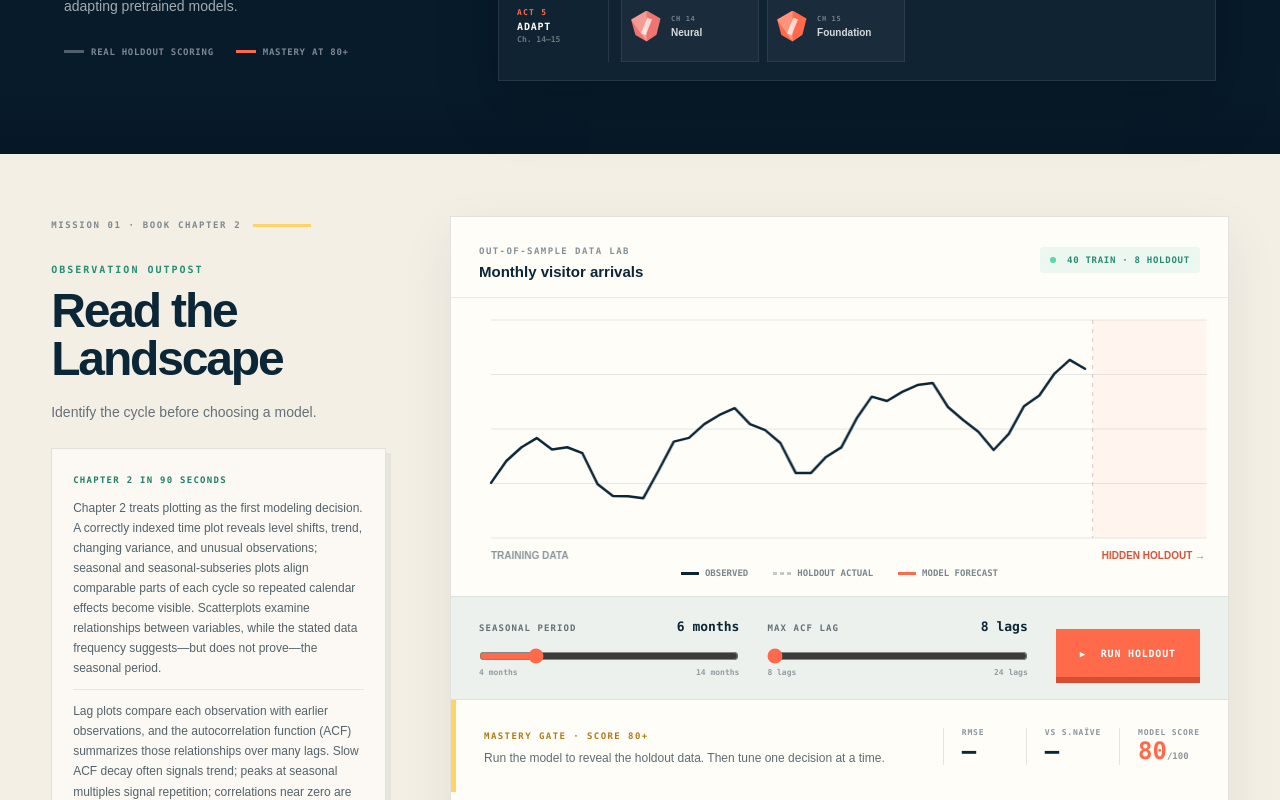
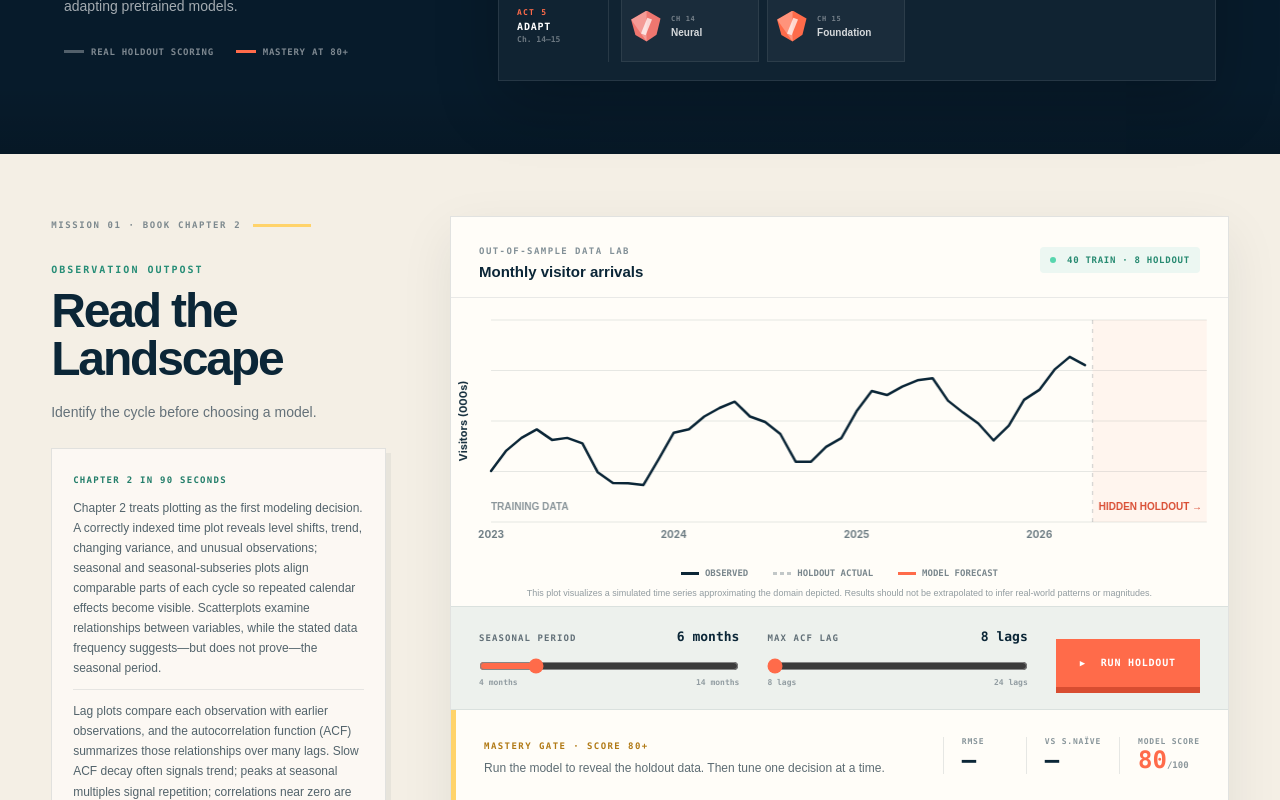
Before and after one commit to tacotuesday/forecast_frontier, a React (Vite) app: page / in a window 1280 px wide. Shown: the part 542-1342 px from the top of the page. Built offline with nearby package versions, Linux system fonts and the light colour scheme.

Commit message:
feat: immersive Y-axis units and HTML disclaimer on chart legend

```diff
--- a/src/App.tsx
+++ b/src/App.tsx
@@ -2,6 +2,7 @@
 
 import { useCallback, useEffect, useMemo, useRef, useState } from "react";
 import { chapterBriefs, evaluate, formatControl, makeSeries, masteryGuides, missions, PASS_SCORE, TRAIN_LENGTH, type Control, type Mission, type MissionId } from "./game-model";
+import { getXAxisTicks, getYAxisLabel } from "./game-model";
 
 type Result = ReturnType<typeof evaluate>;
 
@@ -33,7 +34,7 @@ function ForecastChart({ mission, result }: { mission: Mission; result: Result |
     ctx.scale(ratio, ratio);
     const width = rect.width;
     const height = rect.height;
-    const pad = { left: 40, right: 22, top: 22, bottom: 30 };
+    const pad = { left: 40, right: 22, top: 22, bottom: 46 };
     const innerW = width - pad.left - pad.right;
     const innerH = height - pad.top - pad.bottom;
 
@@ -62,8 +63,30 @@ function ForecastChart({ mission, result }: { mission: Mission; result: Result |
       line(data.slice(TRAIN_LENGTH - 1), TRAIN_LENGTH - 1, "rgba(11,38,55,.28)", true, 2);
       line([data[TRAIN_LENGTH - 1], ...result.forecast], TRAIN_LENGTH - 1, "#ff6b4a", false, 3.5);
     }
-    ctx.fillStyle = "rgba(12,38,54,.48)"; ctx.font = "600 10px Arial"; ctx.fillText("TRAINING DATA", pad.left, height - 9);
-    ctx.fillStyle = "#d94f35"; ctx.fillText(result ? "HOLDOUT REVEALED →" : "HIDDEN HOLDOUT →", boundary + 9, height - 9);
+    ctx.fillStyle = "rgba(12,38,54,.48)"; ctx.font = "600 10px Arial"; ctx.fillText("TRAINING DATA", pad.left, height - pad.bottom - 12);
+    ctx.fillStyle = "#d94f35"; ctx.fillText(result ? "HOLDOUT REVEALED →" : "HIDDEN HOLDOUT →", boundary + 6, height - pad.bottom - 12);
+
+    // X-axis ticks and labels
+    const xAxisTicks = getXAxisTicks(mission);
+    ctx.font = "700 10px 'Inter', 'SF Pro Display', Arial, sans-serif";
+    ctx.textAlign = 'center';
+    ctx.fillStyle = "rgba(12,38,54,.6)";
+    xAxisTicks.positions.forEach((pos, i) => {
+      const px = x(pos);
+      const ly = height - pad.bottom + 16;
+      ctx.fillText(xAxisTicks.labels[i], px, ly);
+    });
+
+    // Y-axis unit label (rotated)
+    const yAxisInfo = getYAxisLabel(mission);
+    ctx.save();
+    ctx.translate(pad.left / 2 - 4, pad.top + innerH / 2);
+    ctx.rotate(-Math.PI / 2);
+    ctx.font = "700 11px 'Inter', 'SF Pro Display', Arial, sans-serif";
+    ctx.textAlign = 'center';
+    ctx.fillStyle = "rgba(12,38,54,.94)";
+    ctx.fillText(yAxisInfo.label, 0, 0);
+    ctx.restore();
   }, [data, min, max, result]);
 
   useEffect(() => { draw(); const observer = new ResizeObserver(draw); if (canvasRef.current) observer.observe(canvasRef.current); return () => observer.disconnect(); }, [draw]);
@@ -196,6 +219,7 @@ export default function Home() {
         <div className="lab-head"><div><span>OUT-OF-SAMPLE DATA LAB</span><h3>{active.dataTitle}</h3></div><div className="status-chip"><i /> 40 TRAIN · 8 HOLDOUT</div></div>
         <ForecastChart mission={active} result={result} />
         <div className="chart-legend"><span><i className="legend-actual" /> observed</span><span><i className="legend-hidden" /> holdout actual</span><span><i className="legend-prediction" /> model forecast</span></div>
+        <p className="chart-disclaimer">{getYAxisLabel(active).disclaimer}</p>
         <div className="controls-row">
           <ControlSlider id="primary-control" control={active.primary} value={primary} onChange={handlePrimaryChange} />
           <ControlSlider id="secondary-control" control={active.secondary} value={secondary} onChange={handleSecondaryChange} />
--- a/src/game-model.ts
+++ b/src/game-model.ts
@@ -34,6 +34,8 @@ export type Mission = {
   period: number;
 };
 
+export type SeriesPeriodType = 'monthly' | 'quarterly' | 'yearly' | 'weekly_daily' | 'sub-daily';
+
 const binary = (label: string, off: string, on: string): Control => ({ label, min: 0, max: 1, step: 1, labels: { 0: off, 1: on } });
 
 export const missions: Mission[] = [
@@ -42,7 +44,7 @@ export const missions: Mission[] = [
     primary: { label: "SEASONAL PERIOD", min: 4, max: 14, step: 1, unit: " months" }, secondary: { label: "MAX ACF LAG", min: 8, max: 24, step: 4, unit: " lags" }, defaults: [6, 8], target: [12, 24], period: 12,
   },
   {
-    id: "decomposition", step: 2, chapter: 3, act: 1, eyebrow: "DECOMPOSITION DELTA", title: "Separate the Signal", shortTitle: "Decompose", concept: "Transformations, trend & seasonal components", objective: "Extract trend and seasonality without letting an outlier bend them.", learn: "How STL separates a series into trend-cycle, seasonal, and remainder components.", fieldNote: "An odd seasonal window near the middle is flexible enough for change; robust fitting protects against the visible spike.", success: "Components separated! The remainder is small and the trend is no longer distorted by the outlier.", dataTitle: "Quarterly retail turnover", color: "#f6b85b",
+    id: "decomposition", step: 2, chapter: 3, act: 1, eyebrow: "DECOMPOSITION DELTA", title: "Separate the Signal", shortTitle: "Decompose", concept: "Transformations, trend & seasonal components", objective: "Extract trend and seasonality without letting an outlier bend them.", learn: "How STL separates a series into trend-cycle, seasonal, and remainder components. Data is quarterly.", fieldNote: "An odd seasonal window near the middle is flexible enough for change; robust fitting protects against the visible spike.", success: "Components separated! The remainder is small and the trend is no longer distorted by the outlier.", dataTitle: "Quarterly retail turnover", color: "#f6b85b",
     primary: { label: "STL WINDOW", min: 3, max: 13, step: 2, unit: " points" }, secondary: binary("ROBUST FIT", "off", "on"), defaults: [3, 0], target: [7, 1], period: 4,
   },
   {
@@ -307,6 +309,70 @@ export function formatControl(control: Control, value: number) {
   return control.labels?.[value] ?? `${Number.isInteger(value) ? value : value.toFixed(1)}${control.unit ?? ""}`;
 }
 
+const dayNames = ["S", "M", "T", "W", "T", "F", "S"];
+
+export function getTimeSeriesInfo(mission: Mission): { periodType: SeriesPeriodType; startDate: Date } {
+  const { period, id } = mission;
+  if (period === 12) return { periodType: 'monthly', startDate: new Date(2023, 0, 1) };
+  if (period === 4) return { periodType: 'quarterly', startDate: new Date(2023, 0, 1) };
+  if (period === 8 && id === 'ets') return { periodType: 'yearly', startDate: new Date(2019, 0, 1) };
+  if (period === 8) return { periodType: 'sub-daily', startDate: new Date(2023, 0, 1) };
+  if (period === 7) return { periodType: 'weekly_daily', startDate: new Date(2023, 0, 1) };
+  // default fallback — treat as sub-daily
+  return { periodType: 'sub-daily', startDate: new Date(2023, 0, 1) };
+}
+
+export function getXAxisTicks(mission: Mission): { positions: number[]; labels: string[] } {
+  const { positions, labels } = (() => {
+    switch (mission.period) {
+      case 12:
+        return { positions: [0, 12, 24, 36], labels: ['2023', '2024', '2025', '2026'] };
+      case 4:
+        return { positions: [0, 12, 24, 36], labels: ['2023', '2024', '2025', '2026'] };
+      case 8:
+        if (mission.id === 'ets') {
+          return { positions: Array.from({ length: 8 }, (_, i) => i), labels: ['2019','2020','2021','2022','2023','2024','2025','2026'] };
+        }
+        // sub-daily (half-hourly): 48 obs = 24 hours, so label every 12 obs (6 hours)
+        return { positions: [0, 12, 24, 36], labels: ['0h', '6h', '12h', '18h'] };
+      case 7:
+        // weekly daily data — repeat day initials cycling from Jan 1, 2023 (Sunday)
+        const ticks: string[] = [];
+        for (let i = 0; i < 48; i++) {
+          ticks.push(dayNames[i % 7]);
+        }
+        return { positions: Array.from({ length: 48 }, (_, i) => i), labels: ticks };
+      default:
+        // sub-daily fallback
+        return { positions: [0, 12, 24, 36], labels: ['0h', '6h', '12h', '18h'] };
+    }
+  })();
+  return { positions, labels };
+}
+
+export function getYAxisLabel(mission: Mission): { label: string; disclaimer: string } {
+  const labelMap: Record<MissionId, string> = {
+    graphics: "Visitors (000s)",
+    decomposition: "Turnover ($M)",
+    features: "Tourism Index",
+    toolbox: "Production (hl)",
+    regression: "Load (MW)",
+    ets: "Users (millions)",
+    arima: "Index (base 100)",
+    dynamic: "Demand units",
+    hierarchy: "Sales ($M)",
+    advanced: "Load (MW)",
+    practical: "Sales count",
+    neural: "Passengers (000s)",
+    foundation: "Price ($/MWh)",
+  };
+  const unit = labelMap[mission.id] ?? "Value";
+  return {
+    label: unit,
+    disclaimer: "This plot visualizes a simulated time series approximating the domain depicted. Results should not be extrapolated to infer real-world patterns or magnitudes.",
+  };
+}
+
 export function makeSeries(mission: Mission) {
   const index = mission.step - 1;
   const period = mission.period;
--- a/src/styles.css
+++ b/src/styles.css
@@ -124,6 +124,7 @@ button { color: inherit; }
 .forecast-canvas { width: 100%; height: 270px; display: block; }
 .chart-legend { display: flex; justify-content: center; gap: 25px; padding: 0 20px 18px; color: #7a878d; font: 600 9px var(--font-geist-mono), monospace; text-transform: uppercase; }
 .chart-legend span { display: flex; align-items: center; gap: 6px; }.chart-legend i { width: 18px; height: 3px; background: var(--ink); }.chart-legend .legend-hidden { opacity: .25; background: repeating-linear-gradient(90deg, var(--ink) 0 4px, transparent 4px 7px); }.chart-legend .legend-prediction { background: var(--coral); }
+.chart-disclaimer { text-align: center; color: rgba(12,38,54,.45); font: 425 9px Arial; margin: -8px 0 6px; padding: 0 16px; line-height: 1.3; }
 .controls-row { background: #edf1ed; border-top: 1px solid rgba(11,38,55,.08); border-bottom: 1px solid rgba(11,38,55,.08); padding: 22px 28px; display: flex; gap: 28px; align-items: flex-end; }
 .control-block { flex: 1; min-width: 150px; }
 .control-block label { display: flex; justify-content: space-between; align-items: baseline; color: #627078; font: 700 9px var(--font-geist-mono), monospace; letter-spacing: .12em; }
```
Also changed, not shown: 1 other file (tests, documents, lock files or other folders).
